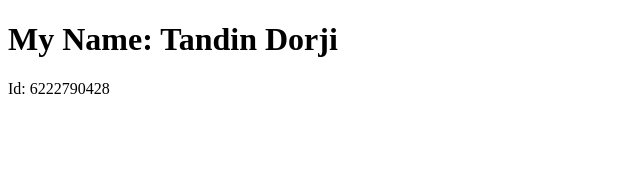
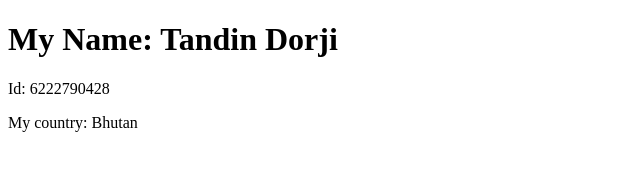
Before and after one commit to tandynhd/DES424_6222790428, a plain HTML site: page src/index.html in a window 1280 px wide. Shown: the whole page, without its empty margins (0-640 px from the left). Drawn offline with Linux system fonts and the light colour scheme.

Commit message:
countryupdate

```diff
--- a/src/index.html
+++ b/src/index.html
@@ -3,5 +3,6 @@
     <body>
     	<h1>My Name: Tandin Dorji</h1>
         <p>Id: 6222790428</p>
+        <p>My country: Bhutan</p>
     </body>
 </html>
```
